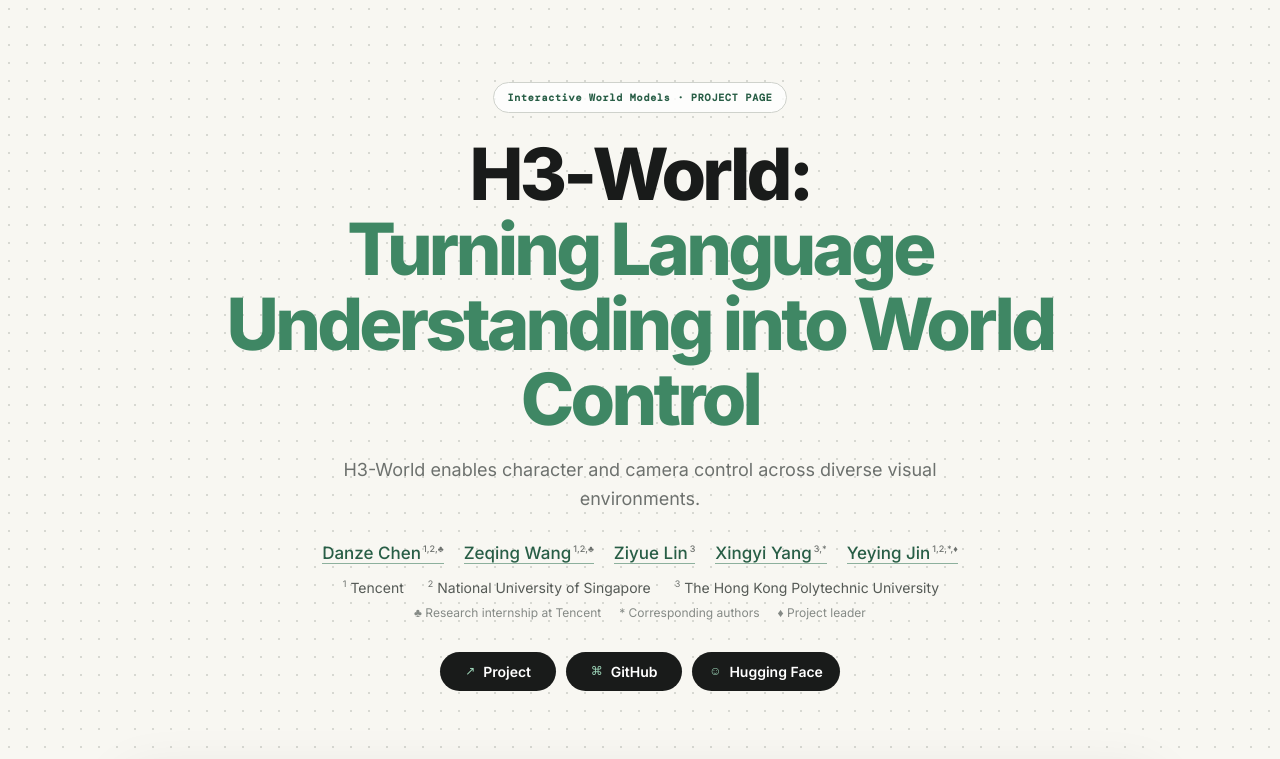
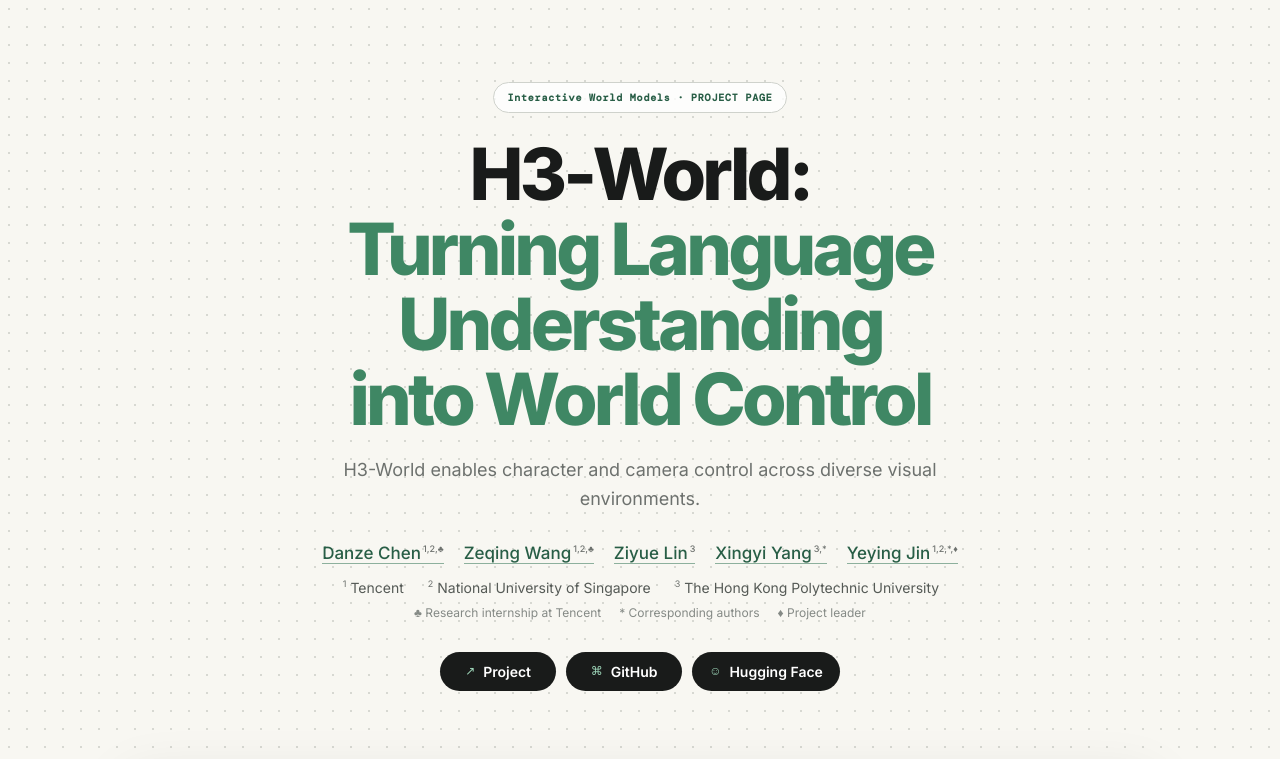
Before and after one commit to Danzer1xxxxChan/H3-World, a Vue app: page / in a window 1280 px wide. Shown: the top 759 px of the page. Built offline with nearby package versions, Linux system fonts and the light colour scheme.

Commit message:
Split project title across two lines

```diff
--- a/src/App.vue
+++ b/src/App.vue
@@ -14,7 +14,7 @@
 async function copyBibtex(){await navigator.clipboard.writeText(bibtex);copied.value=true;window.setTimeout(()=>copied.value=false,1600)}
 </script>
 <template><main>
-  <header class="hero page-width"><div class="venue-pill">{{paper.venue}} · PROJECT PAGE</div><h1><span>{{paper.title}}</span>{{paper.subtitle}}</h1><p class="summary">{{paper.summary}}</p><div class="authors"><a v-for="author in authors" :key="author.name" href="#">{{author.name}}<sup>{{author.mark}}</sup></a></div><div class="affiliations"><span><sup>1</sup> Tencent</span><span><sup>2</sup> National University of Singapore</span><span><sup>3</sup> The Hong Kong Polytechnic University</span></div><div class="author-notes"><span>♣ Research internship at Tencent</span><span>* Corresponding authors</span><span>♦ Project leader</span></div><nav class="link-row" aria-label="Publication links"><a v-for="link in links" :key="link.label" :href="link.href" target="_blank" rel="noopener noreferrer"><span>{{link.icon}}</span>{{link.label}}</a></nav></header>
+  <header class="hero page-width"><div class="venue-pill">{{paper.venue}} · PROJECT PAGE</div><h1><span>{{paper.title}}</span><em>Turning Language Understanding</em><em>into World Control</em></h1><p class="summary">{{paper.summary}}</p><div class="authors"><a v-for="author in authors" :key="author.name" href="#">{{author.name}}<sup>{{author.mark}}</sup></a></div><div class="affiliations"><span><sup>1</sup> Tencent</span><span><sup>2</sup> National University of Singapore</span><span><sup>3</sup> The Hong Kong Polytechnic University</span></div><div class="author-notes"><span>♣ Research internship at Tencent</span><span>* Corresponding authors</span><span>♦ Project leader</span></div><nav class="link-row" aria-label="Publication links"><a v-for="link in links" :key="link.label" :href="link.href" target="_blank" rel="noopener noreferrer"><span>{{link.icon}}</span>{{link.label}}</a></nav></header>
   <section class="page-width hero-media" aria-label="Paper teaser"><figure class="teaser-figure"><img :src="baseUrl + 'h3-world-teaser.jpg'" alt="H3-World teaser showing diverse visual environments"></figure></section>
   <section class="page-width section" id="demo"><div class="section-heading"><span>01</span><div><h2>Interactive world-control demos</h2><p>H3-World follows camera and character actions across diverse, open-ended visual environments.</p></div></div><div class="demo-grid"><article v-for="(demo,index) in demos" :key="demo.label" class="demo-card"><div class="demo-visual"><span class="demo-index">0{{index+1}}</span><video :src="baseUrl + demo.video" controls autoplay muted loop playsinline preload="metadata">Your browser does not support HTML video.</video></div><h3>{{demo.label}}</h3><p>{{demo.note}}</p></article></div></section>
   <section class="paper-section" id="abstract"><div class="page-width text-layout"><div class="side-label"><span>02</span> ABSTRACT</div><div><h2>Abstract</h2><p class="abstract-lead">We introduce <strong>H3-World</strong>, an action-controllable world model that turns keyboard input into temporally grounded video control.</p><p>Built by fine-tuning MiniMax-H3 on gameplay footage, H3-World converts character and camera actions into a short English instruction for every video latent frame. These instructions are injected through the pretrained text pathway and aligned to their corresponding frames with a directed attention mask, enabling precise action-to-motion binding without adding action-specific trainable modules.</p><p>Only a rank-32 LoRA is trained on the self-attention projections. This lightweight adaptation produces controllable motion from the same initial frame under different action sequences, while supporting longer-horizon generation and generalization across diverse visual environments.</p><div class="highlight"><span>KEY TAKEAWAY</span><strong>Language-aligned action control enables a single world model to translate keyboard inputs into coherent, controllable video dynamics.</strong></div></div></div></section>
--- a/src/overrides.css
+++ b/src/overrides.css
@@ -1,5 +1,6 @@
 /* Readability and embedded PDF figure refinements. */
 body{font-size:17px}
+h1 em{display:block;font:inherit}
 .summary{font-size:18px}
 .authors{font-size:17px}
 .affiliations{font-size:14px}
```
